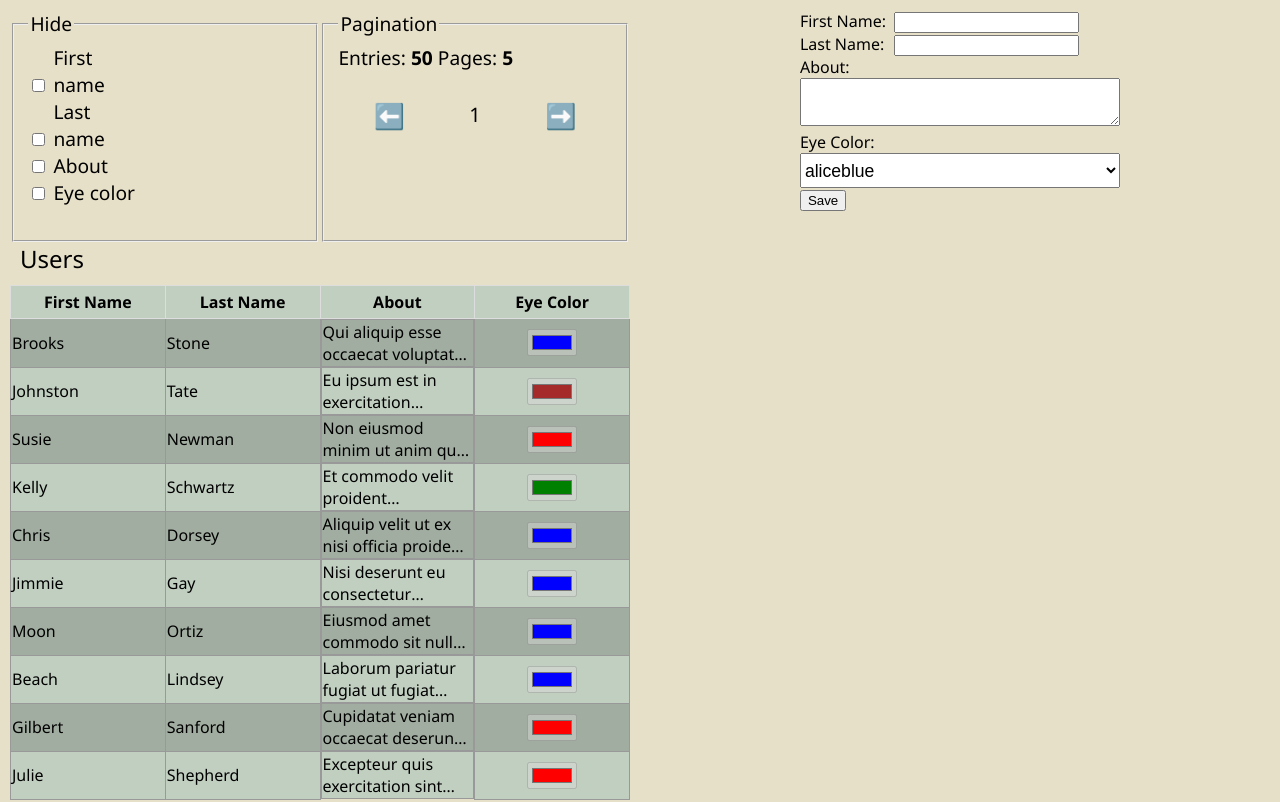
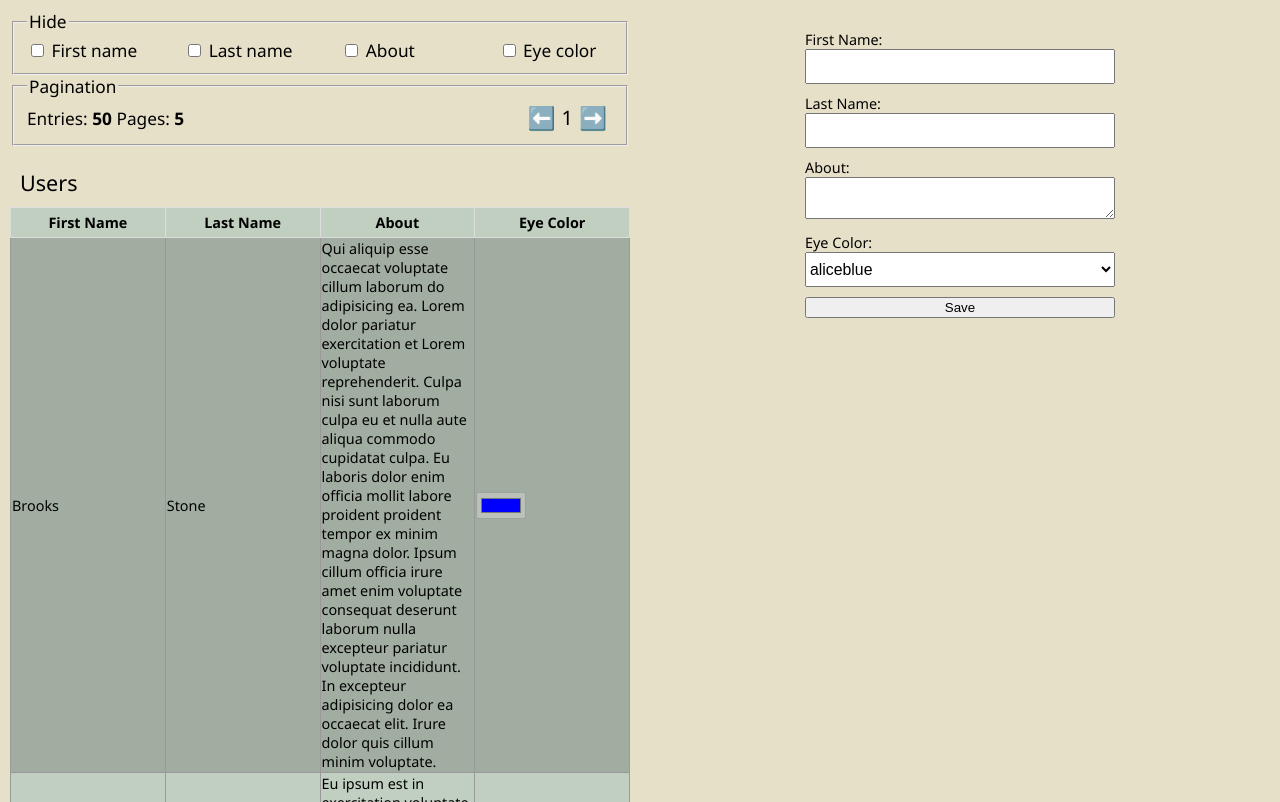
Before and after one commit to shutemov/infotecs-test-task, a plain HTML site: page index.html in a window 1280 px wide. Shown: the top 802 px of the page. Drawn offline with Linux system fonts and the light colour scheme.

Commit message:
Обновляет стили style.css

```diff
--- a/style.css
+++ b/style.css
@@ -1,19 +1,14 @@
 .body {
   background-color: #e7e0c9;
   font-family: "Segoe UI", Tahoma, Geneva, Verdana, sans-serif;
+  font-size: 0.9em;
   margin: 0;
-}
-
-label {
-  display: inline-block;
-  width: 90px;
-  text-align: top;
 }
 
 .container {
   display: flex;
+  justify-items: space-between;
   width: 100%;
-  justify-items: space-between;
 }
 
 .table-section {
@@ -24,36 +19,45 @@ label {
 }
 
 .table-section__container {
-  display: flex;
-  justify-content: space-between;
 }
 
+/* column-hider */
+
 .users-table__column-hider {
-  width: 50%;
-  font-size: 1.2em;
-}
-
-.users-table__pagination {
-  width: 50%;
+  width: 100%;
   font-size: 1.2em;
 }
 
 .users-table__column-hider-fieldset {
+  display: flex;
+  justify-content: space-between;
+  flex-wrap: wrap;
   height: 100%;
 }
 
-.users-table__pagination-fieldset {
-  height: 100%;
+.users-table-column-hider__label {
+  display: inline-block;
+  width: 90px;
+  text-align: top;
 }
 
-.users-table__column-hider-fieldset {
+/* pagination */
+
+.users-table__pagination {
+  width: 100%;
+  font-size: 1.2em;
+}
+
+.users-table__pagination-fieldset {
+  display: flex;
+  align-items: center;
+  justify-content: space-between;
+  flex-wrap: wrap;
 }
 
 .users-table-pagination__button-group {
   display: flex;
-  justify-content: space-around;
-  /* border: 1px solid; */
-  margin-top: 30px;
+  align-content: center;
 }
 
 .users-table-pagination__back-button,
@@ -67,73 +71,61 @@ label {
   font-size: 15pt;
 }
 
-table[class^="users-table"] {
+/* table */
+
+.users-table {
   table-layout: fixed;
   width: 100%;
   margin-top: 2%;
   border-collapse: collapse;
 }
 
-table[class^="users-table"] > thead > tr > th {
+.users-table__caption {
+  font-size: 1.5em;
+  text-align: left;
+  padding: 10px;
+}
+
+.users-table__header-row > th {
   font-weight: bold;
   padding: 5px;
   background: #c1cfc0;
   border: 1px solid #dddddd;
-  font-family: "Segoe UI", Tahoma, Geneva, Verdana, sans-serif;
+  cursor: pointer;
 }
 
-table[class^="users-table"] > caption {
-  font-size: 1.5em;
-  text-align: left;
-  font-family: "Segoe UI", Tahoma, Geneva, Verdana, sans-serif;
-  padding: 10px;
+.users-table__body-row {
+  border: 1px solid #999;
 }
 
-table[class^="users-table"] > tbody > tr:nth-child(odd) {
+.users-table__body-row:nth-child(odd) {
   background-color: #a1ada0;
 }
 
-table[class^="users-table"] > tbody > tr:nth-child(even) {
+.users-table__body-row:nth-child(even) {
   background-color: #c1cfc0;
 }
 
-th,
-td {
+.users-table__body-row:hover {
+  background-color: #6b7aa1;
+}
+
+.users-table__body-row > td:not(.users-table__3-column-body) {
   border: 1px solid #999;
 }
 
-table[class^="users-table"] > tbody > tr:hover {
-  background-color: #6b7aa1;
-}
-
-table[class^="users-table"] > thead > tr > th {
-  cursor: pointer;
-  position: relative;
-}
-
-td[class$="1-column-body"] {
-}
-
-td[class$="2-column-body"] {
-}
-
-td[class$="3-column-body"] {
+.users-table__3-column-body {
   display: -webkit-box;
   -webkit-line-clamp: 2;
   -webkit-box-orient: vertical;
   overflow: hidden;
 }
 
-td[class$="4-column-body"] {
+.users-table__4-column-body {
   text-align: center;
 }
 
-.table__about-content {
-  resize: none;
-  overflow: hidden;
-  white-space: pre-wrap;
-  text-overflow: ellipsis;
-}
+/* edit form */
 
 .edit-section {
   display: flex;
@@ -142,21 +134,20 @@ td[class$="4-column-body"] {
   padding: 10px;
 }
 
-.users-table__edit-form {
+.users-table-edit-form {
   width: 50%;
   padding: 10px;
 }
 
-.edit-form__item {
-  /* width: 50%; */
+.users-table-edit-form__item {
   margin-top: 10px;
 }
 
-.edit-form__item > label {
+.users-table-edit-form__item > label {
   font-family: "Segoe UI", Tahoma, Geneva, Verdana, sans-serif;
 }
 
-.edit-form__item > input,
+.users-table-edit-form__item > input,
 textarea,
 select {
   box-sizing: border-box;
@@ -166,18 +157,22 @@ select {
   white-space: pre-line;
 }
 
-.edit-form__item > textarea {
+.users-table-edit-form__item > textarea {
   height: auto;
 }
 
-.edit-form__item > input,
+.users-table-edit-form__item > input,
 select {
   height: 35px;
 }
 
-.edit-form__label {
+.users-table-edit-form__label {
 }
 
-.edit-form__save-button {
+.users-table-edit-form__save-button {
   width: 100%;
 }
+
+.users-table-edit-form__textarea {
+  resize: vertical;
+}
```
